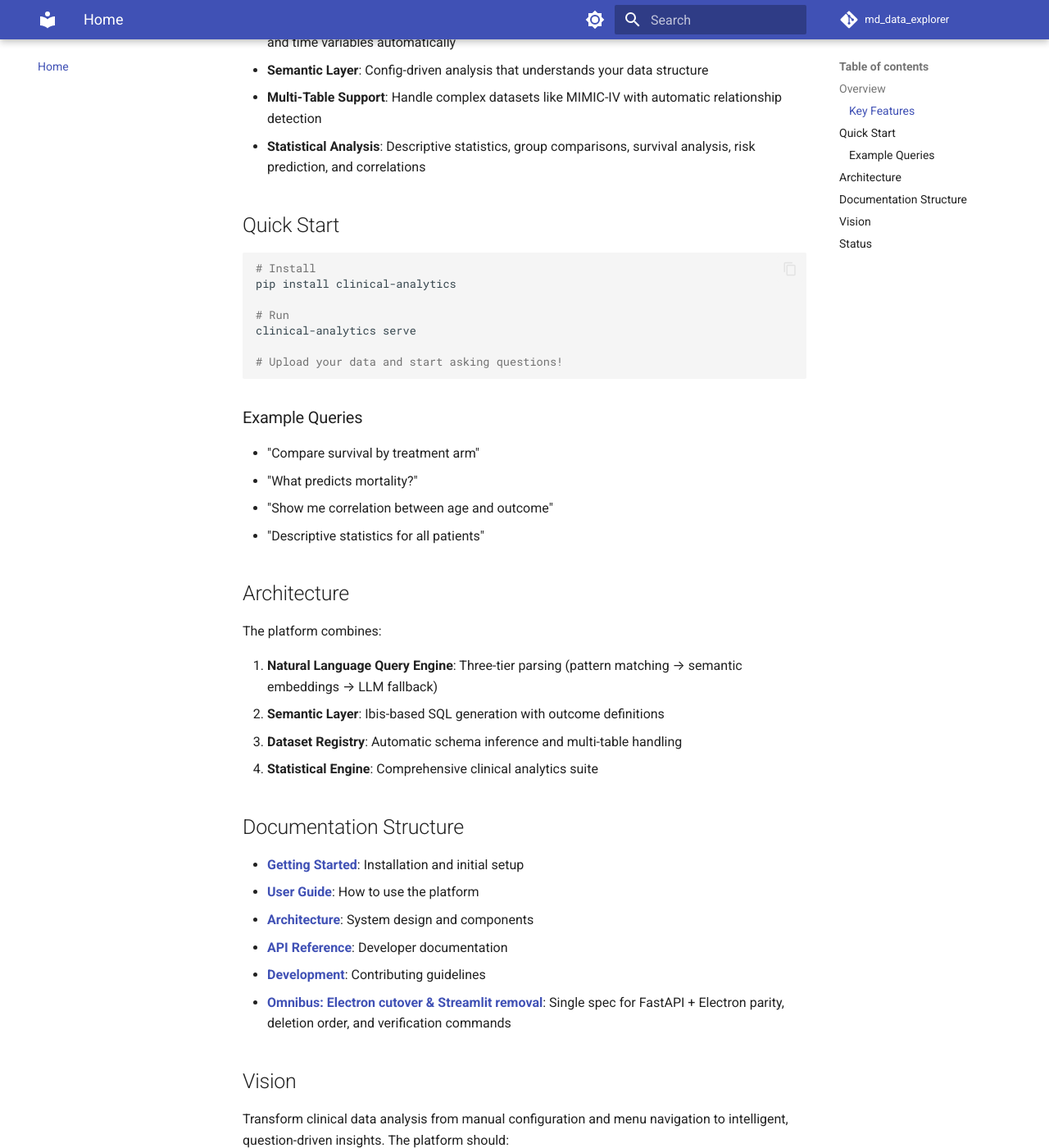
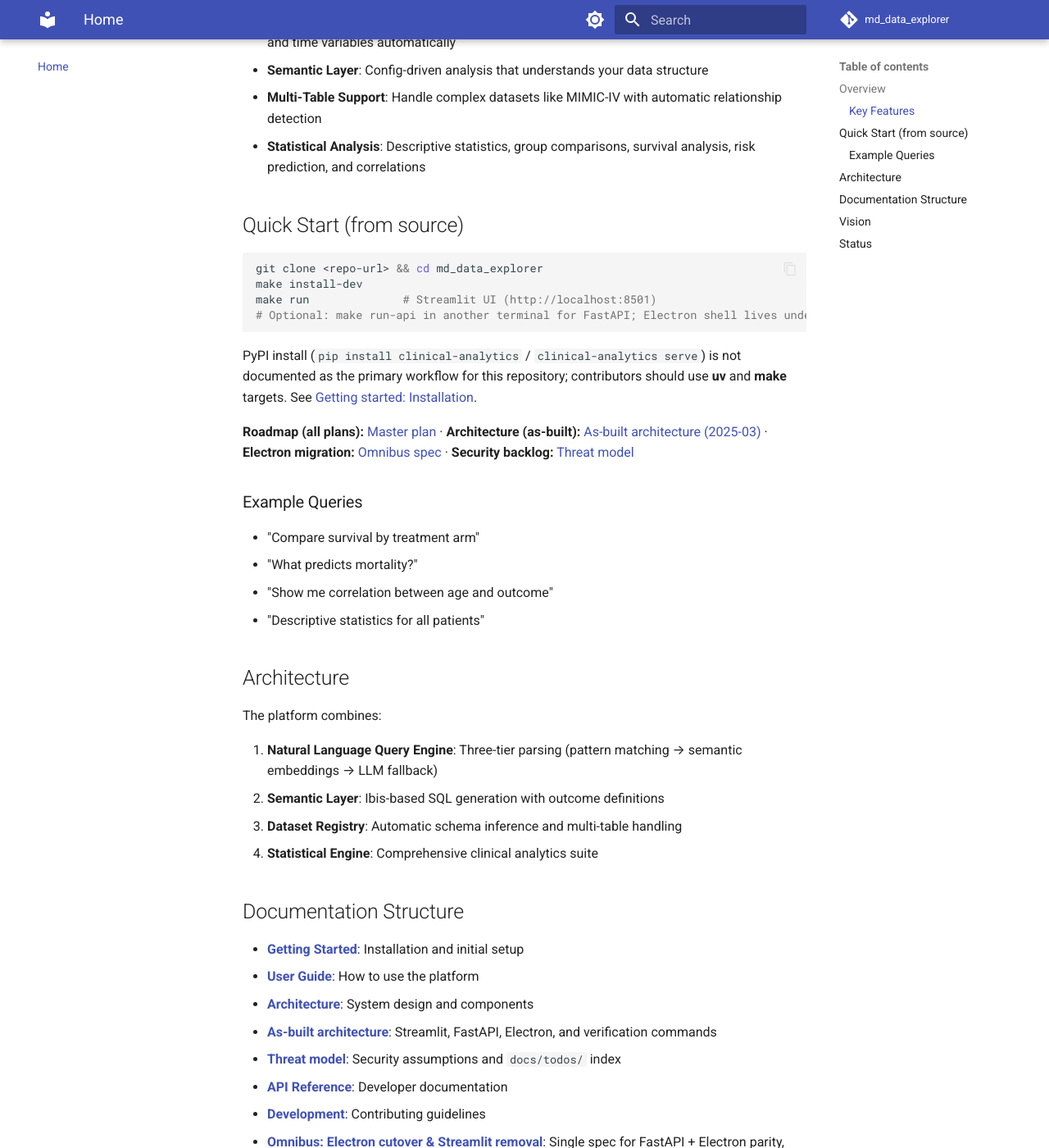
Before and after one commit to jtouley/md_data_explorer, an MkDocs documentation site: the page built from docs/index.md, in a window 1280 px wide and 1400 px high, scrolled down 519 px. Shown: the whole window at 82% size. Built offline with MkDocs 1.6.1 and Material for MkDocs 9.7.7, drawn with Linux system fonts in a browser that asks for light colours; comment, search, counter and statistics services are not loaded.

Commit message:
docs: master plan, as-built architecture, MkDocs nav
- Add docs/implementation/MASTER_PLAN.md as consolidated roadmap registry
- Link omnibus spec and docs index to MASTER_PLAN
- Add AS_BUILT_ARCHITECTURE, ARCHITECTURE_BOUNDARIES, THREAT_MODEL, quick-start stub
- MkDocs: nav for new pages; Specifications entries for master plan and omnibus
- pre-commit: exclude mkdocs.yml from check-yaml (unsafe python/name tags)

mkdocs build (non-strict) verified.

Made-with: Cursor

````diff
--- a/.pre-commit-config.yaml
+++ b/.pre-commit-config.yaml
@@ -49,6 +49,8 @@ repos:
       - id: check-yaml
         name: Check YAML syntax
         description: Validate YAML files
+        # mkdocs.yml uses !!python/name tags (Material/superfences); pyyaml-safe cannot parse them
+        exclude: ^mkdocs\.yml$
       - id: check-json
         name: Check JSON syntax
         description: Validate JSON files
--- a/docs/index.md
+++ b/docs/index.md
@@ -14,17 +14,18 @@ The Clinical Analytics Platform enables clinicians and researchers to analyze cl
 - **Multi-Table Support**: Handle complex datasets like MIMIC-IV with automatic relationship detection
 - **Statistical Analysis**: Descriptive statistics, group comparisons, survival analysis, risk prediction, and correlations
 
-## Quick Start
+## Quick Start (from source)
 
 ```bash
-# Install
-pip install clinical-analytics
+git clone <repo-url> && cd md_data_explorer
+make install-dev
+make run              # Streamlit UI (http://localhost:8501)
+# Optional: make run-api in another terminal for FastAPI; Electron shell lives under electron/
+```
 
-# Run
-clinical-analytics serve
+PyPI install (`pip install clinical-analytics` / `clinical-analytics serve`) is not documented as the primary workflow for this repository; contributors should use **uv** and **make** targets. See [Getting started: Installation](getting-started/installation.md).
 
-# Upload your data and start asking questions!
-```
+**Roadmap (all plans):** [Master plan](implementation/MASTER_PLAN.md) · **Architecture (as-built):** [As-built architecture (2025-03)](architecture/AS_BUILT_ARCHITECTURE.md) · **Electron migration:** [Omnibus spec](specs/omnibus_electron_streamlit_cutover.md) · **Security backlog:** [Threat model](security/THREAT_MODEL.md)
 
 ### Example Queries
 
@@ -47,6 +48,8 @@ The platform combines:
 - **[Getting Started](getting-started/installation.md)**: Installation and initial setup
 - **[User Guide](user-guide/question-driven-analysis.md)**: How to use the platform
 - **[Architecture](architecture/overview.md)**: System design and components
+- **[As-built architecture](architecture/AS_BUILT_ARCHITECTURE.md)**: Streamlit, FastAPI, Electron, and verification commands
+- **[Threat model](security/THREAT_MODEL.md)**: Security assumptions and `docs/todos/` index
 - **[API Reference](api-reference/core.md)**: Developer documentation
 - **[Development](development/contributing.md)**: Contributing guidelines
 - **[Omnibus: Electron cutover & Streamlit removal](specs/omnibus_electron_streamlit_cutover.md)**: Single spec for FastAPI + Electron parity, deletion order, and verification commands
--- a/mkdocs.yml
+++ b/mkdocs.yml
@@ -63,7 +63,7 @@ nav:
   - Home: index.md
   - Getting Started:
       - Installation: getting-started/installation.md
-      - Quick Start: getting-started/quick-start.md
+      - Quick start: getting-started/quick-start.md
       - Uploading Data: getting-started/uploading-data.md
   - User Guide:
       - Question-Driven Analysis: user-guide/question-driven-analysis.md
@@ -71,9 +71,13 @@ nav:
       - Interpreting Results: user-guide/interpreting-results.md
   - Architecture:
       - Overview: architecture/overview.md
+      - As-built (2025-03): architecture/AS_BUILT_ARCHITECTURE.md
+      - Module boundaries: architecture/ARCHITECTURE_BOUNDARIES.md
       - Semantic Layer: architecture/semantic-layer.md
       - Dataset Registry: architecture/dataset-registry.md
       - NL Query Engine: architecture/nl-query-engine.md
+  - Security:
+      - Threat model & backlog: security/THREAT_MODEL.md
   - API Reference:
       - Core: api-reference/core.md
       - Datasets: api-reference/datasets.md
@@ -83,5 +87,7 @@ nav:
       - Development Setup: development/setup.md
       - Testing: development/testing.md
   - Specifications:
+      - Master plan (roadmap): implementation/MASTER_PLAN.md
+      - Electron cutover (omnibus): specs/omnibus_electron_streamlit_cutover.md
       - Question-Driven Analysis: specs/question-driven-analysis.md
       - Multi-Table Support: specs/multi-table-support.md
````
Also changed, not shown: docs/architecture/ARCHITECTURE_BOUNDARIES.md (added, +32 -0 lines), docs/architecture/AS_BUILT_ARCHITECTURE.md (added, +59 -0 lines), docs/getting-started/quick-start.md (added, +3 -0 lines), docs/implementation/MASTER_PLAN.md (added, +104 -0 lines), docs/security/THREAT_MODEL.md (added, +37 -0 lines), docs/specs/omnibus_electron_streamlit_cutover.md (+2 -1 lines).
